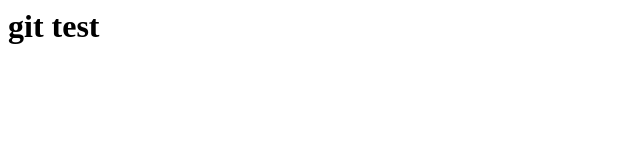
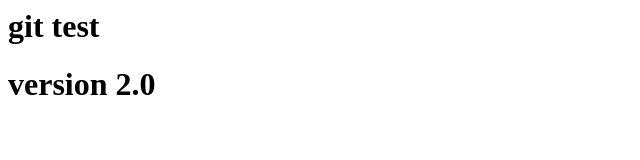
Before and after one commit to shin1030/gitTest, a plain HTML site: page index.html in a window 1280 px wide. Shown: the whole page, without its empty margins (0-640 px from the left). Drawn offline with Linux system fonts and the light colour scheme.

Commit message:
version2

```diff
--- a/index.html
+++ b/index.html
@@ -1 +1,2 @@
 <h1>git test</h1>
+<h1>version 2.0</h1>
```
